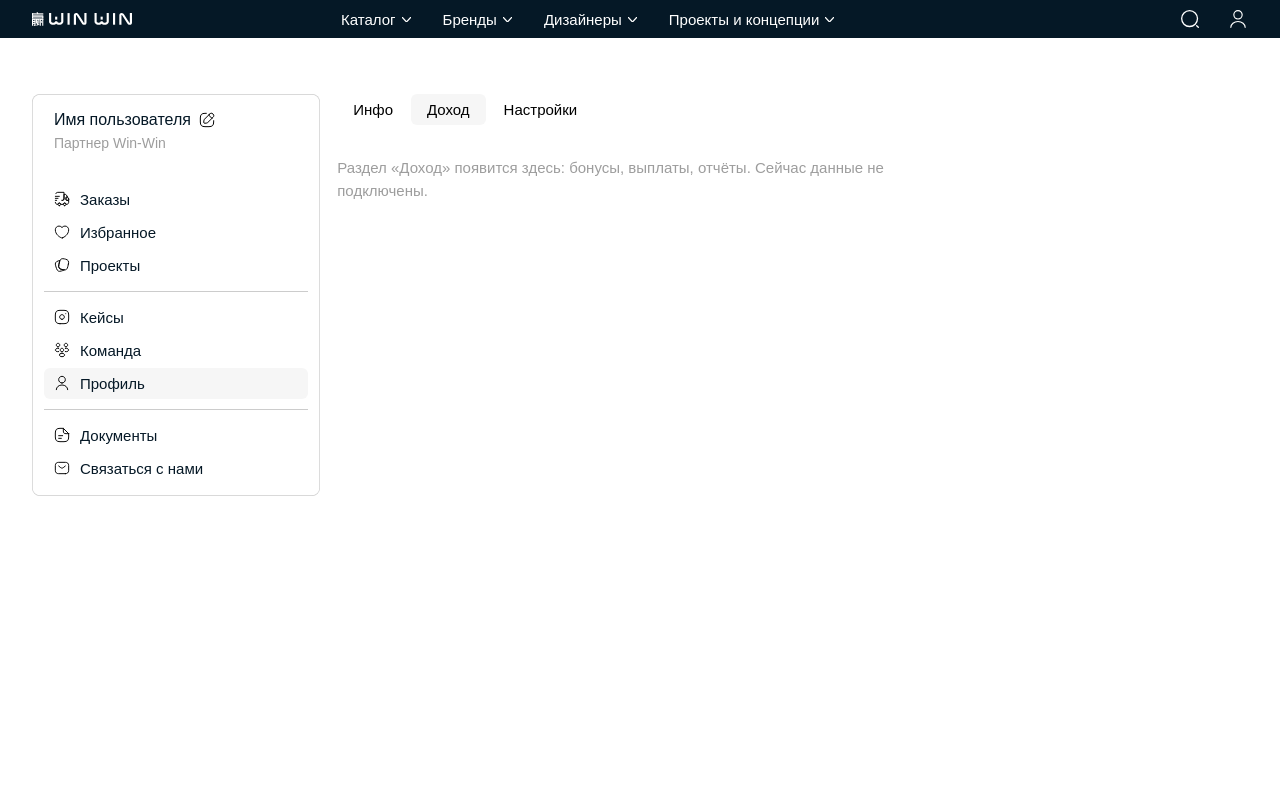
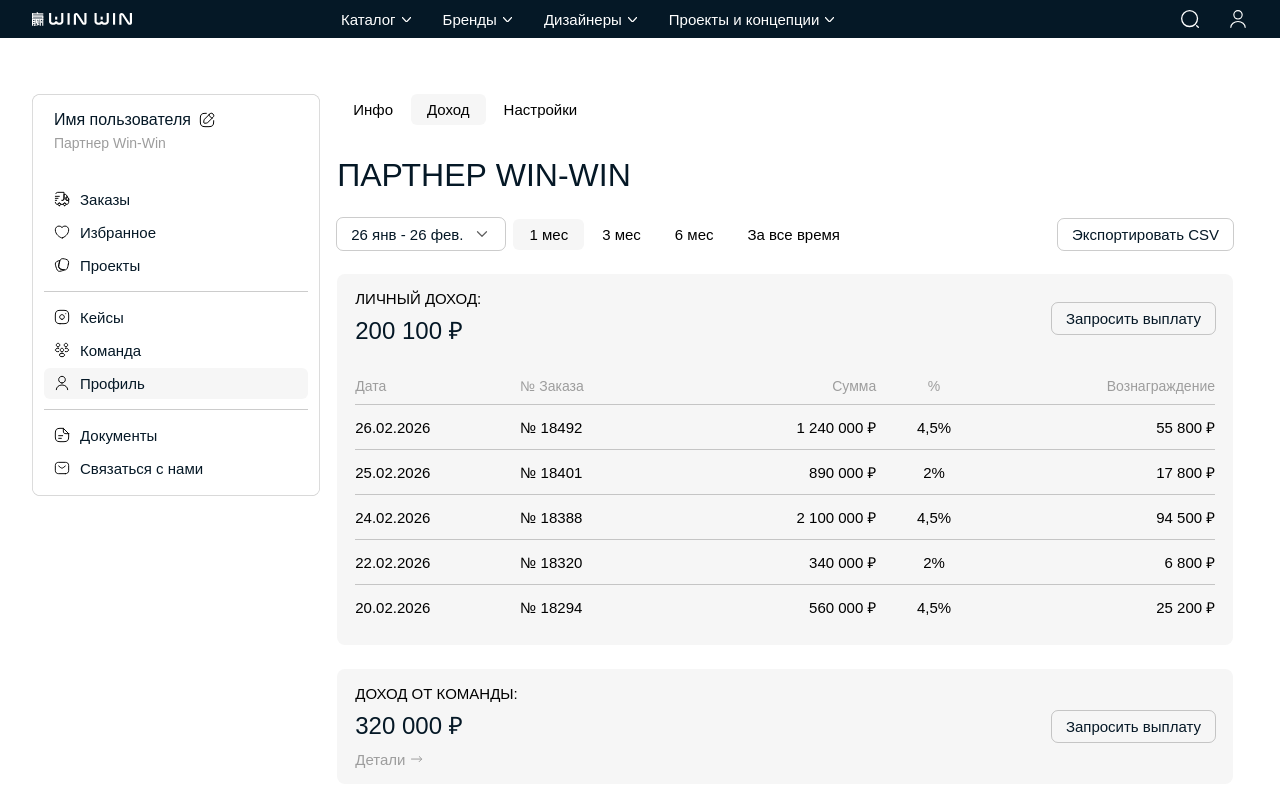
Before and after one commit to Highrates/Win-Win-Front, a Next.js app: page /account/profile in a window 1280 px wide. Both pictures are taken after a click on the tab "Доход". Shown: the top 806 px of the page. Built offline with nearby package versions, Linux system fonts and the light colour scheme.

Commit message:
Update: Next.js frontend

```diff
--- /dev/null
+++ b/app/(account)/account/profile/ProfileIncomeTab.tsx
@@ -0,0 +1,105 @@
+'use client';
+
+import Link from 'next/link';
+import { useState } from 'react';
+import { AccountProjectTabs } from '@/components/AccountProjectTabs/AccountProjectTabs';
+import { TBtn } from '@/components/TBtn/TBtn';
+import { PROFILE_PERSONAL_INCOME_ROWS } from '@/lib/account/profilePersonalIncomeMock';
+import teamStyles from '../team/page.module.css';
+import styles from './page.module.css';
+
+const INCOME_RANGE_TABS = ['1 мес', '3 мес', '6 мес', 'За все время'] as const;
+
+export function ProfileIncomeTab() {
+  const [rangeIndex, setRangeIndex] = useState(0);
+
+  return (
+    <div className={styles.incomeTab}>
+      <p className={teamStyles.partnerStatus}>Партнер Win-win</p>
+
+      <div className={`${teamStyles.sheetWrapper} ${styles.incomeSheetWrapper}`}>
+        <div className={teamStyles.sheetToolbar}>
+          <div className={teamStyles.toolbarRowPrimary}>
+            <div className={teamStyles.toolbarLeft}>
+              <TBtn type="button" aria-label="Выбрать период" trailingChevronDown>
+                26 янв - 26 фев.
+              </TBtn>
+              <AccountProjectTabs
+                projects={INCOME_RANGE_TABS}
+                selectedIndex={rangeIndex}
+                onSelect={setRangeIndex}
+                ariaLabel="Период отчёта"
+              />
+            </div>
+            <TBtn type="button">Экспортировать CSV</TBtn>
+          </div>
+        </div>
+
+        <div className={teamStyles.tableFrame}>
+          <div className={teamStyles.tableSummary}>
+            <div className={teamStyles.tableSummaryLeft}>
+              <span className={teamStyles.tableSummaryLabel}>Личный доход:</span>
+              <span className={teamStyles.tableSummaryAmount}>200 100 ₽</span>
+            </div>
+            <div className={teamStyles.tableSummaryRight}>
+              <TBtn type="button" variant="ghost">
+                Запросить выплату
+              </TBtn>
+            </div>
+          </div>
+
+          <table className={teamStyles.table}>
+            <thead>
+              <tr>
+                <th scope="col" className={teamStyles.thLeftTight}>
+                  Дата
+                </th>
+                <th scope="col" className={teamStyles.thDesigner}>
+                  № Заказа
+                </th>
+                <th scope="col" className={teamStyles.thRightTightFirst}>
+                  Сумма
+                </th>
+                <th scope="col" className={teamStyles.thCenterPercent}>
+                  %
+                </th>
+                <th scope="col" className={teamStyles.thRightTight}>
+                  Вознаграждение
+                </th>
+              </tr>
+            </thead>
+            <tbody>
+              {PROFILE_PERSONAL_INCOME_ROWS.map((row) => (
+                <tr key={row.id}>
+                  <td className={teamStyles.tdLeftTight}>{row.date}</td>
+                  <td className={teamStyles.tdDesigner}>{row.orderNo}</td>
+                  <td className={teamStyles.tdRightTightFirst}>{row.amount}</td>
+                  <td className={teamStyles.tdCenterPercent}>{row.percent}</td>
+                  <td className={teamStyles.tdRightTight}>{row.reward}</td>
+                </tr>
+              ))}
+            </tbody>
+          </table>
+        </div>
+
+        <div className={teamStyles.tableFrame}>
+          <div className={`${teamStyles.tableSummary} ${styles.incomeTeamSummary}`}>
+            <div className={teamStyles.tableSummaryLeft}>
+              <span className={teamStyles.tableSummaryLabel}>Доход от команды:</span>
+              <span className={teamStyles.tableSummaryAmount}>320 000 ₽</span>
+              <Link href="/account/team" className={styles.incomeTeamDetailsLink}>
+                Детали
+                <img src="/icons/arrow-right.svg" alt="" width={12} height={7} aria-hidden />
+              </Link>
+            </div>
+            <div className={teamStyles.tableSummaryRight}>
+              <TBtn type="button" variant="ghost">
+                Запросить выплату
+              </TBtn>
+            </div>
+          </div>
+        </div>
+      </div>
+    </div>
+  );
+}
--- a/app/(account)/account/profile/page.module.css
+++ b/app/(account)/account/profile/page.module.css
@@ -661,6 +661,50 @@
   line-height: 1.5;
 }
 
+/* ——— Профиль: вкладка «Доход» (layout; таблица — классы из team/page.module.css) ——— */
+.incomeTab {
+  display: flex;
+  flex-direction: column;
+  align-items: stretch;
+  gap: 24px;
+  width: 100%;
+}
+
+.incomeSheetWrapper {
+  margin-top: 0;
+}
+
+.incomeTeamSummary {
+  margin-bottom: 0;
+}
+
+.incomeTeamDetailsLink {
+  display: inline-flex;
+  align-items: center;
+  gap: 6px;
+  margin-top: 4px;
+  font-family: var(--font-commissioner);
+  font-size: var(--text-body);
+  font-weight: var(--text-body-weight);
+  color: var(--color-gray);
+  text-decoration: none;
+}
+
+.incomeTeamDetailsLink:hover {
+  color: var(--color-black);
+}
+
+.incomeTeamDetailsLink:focus-visible {
+  outline: 2px solid var(--color-blue);
+  outline-offset: 2px;
+  border-radius: 2px;
+}
+
+.incomeTeamDetailsLink img {
+  display: block;
+  flex-shrink: 0;
+}
+
 @media (min-width: 768px) {
   .aboutModalPanel {
     left: auto;
--- a/app/(account)/account/profile/page.tsx
+++ b/app/(account)/account/profile/page.tsx
@@ -9,6 +9,7 @@ import { TextField } from '@/components/TextField';
 import textFieldStyles from '@/components/TextField/TextField.module.css';
 import { MultiSelectField } from '@/components/MultiSelectField';
 import { useModalBodyLock } from '@/hooks/useModalBodyLock';
+import { ProfileIncomeTab } from './ProfileIncomeTab';
 import { ProfileSettingsTab } from './ProfileSettingsTab';
 import styles from './page.module.css';
 
@@ -224,9 +225,7 @@ function ProfilePageContent() {
 
       {selectedIndex === PROFILE_TAB_INCOME ? (
         <section aria-label="Доход">
-          <p className={styles.tabPlaceholder}>
-            Раздел «Доход» появится здесь: бонусы, выплаты, отчёты. Сейчас данные не подключены.
-          </p>
+          <ProfileIncomeTab />
         </section>
       ) : null}
 
--- /dev/null
+++ b/lib/account/profilePersonalIncomeMock.ts
@@ -0,0 +1,51 @@
+export type ProfilePersonalIncomeRow = {
+  id: string;
+  date: string;
+  orderNo: string;
+  amount: string;
+  percent: string;
+  reward: string;
+};
+
+export const PROFILE_PERSONAL_INCOME_ROWS: ProfilePersonalIncomeRow[] = [
+  {
+    id: '1',
+    date: '26.02.2026',
+    orderNo: '№ 18492',
+    amount: '1 240 000 ₽',
+    percent: '4,5%',
+    reward: '55 800 ₽',
+  },
+  {
+    id: '2',
+    date: '25.02.2026',
+    orderNo: '№ 18401',
+    amount: '890 000 ₽',
+    percent: '2%',
+    reward: '17 800 ₽',
+  },
+  {
+    id: '3',
+    date: '24.02.2026',
+    orderNo: '№ 18388',
+    amount: '2 100 000 ₽',
+    percent: '4,5%',
+    reward: '94 500 ₽',
+  },
+  {
+    id: '4',
+    date: '22.02.2026',
+    orderNo: '№ 18320',
+    amount: '340 000 ₽',
+    percent: '2%',
+    reward: '6 800 ₽',
+  },
+  {
+    id: '5',
+    date: '20.02.2026',
+    orderNo: '№ 18294',
+    amount: '560 000 ₽',
+    percent: '4,5%',
+    reward: '25 200 ₽',
+  },
+];
```
